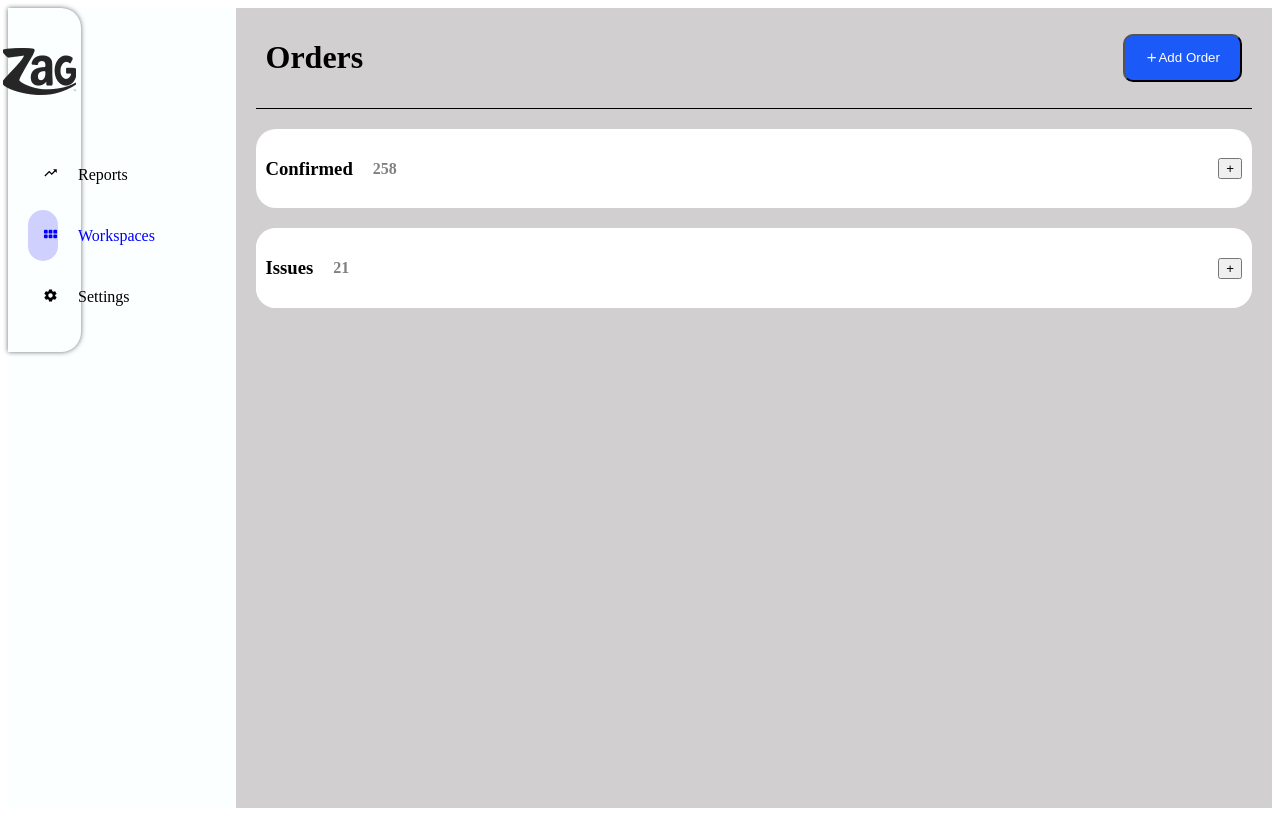
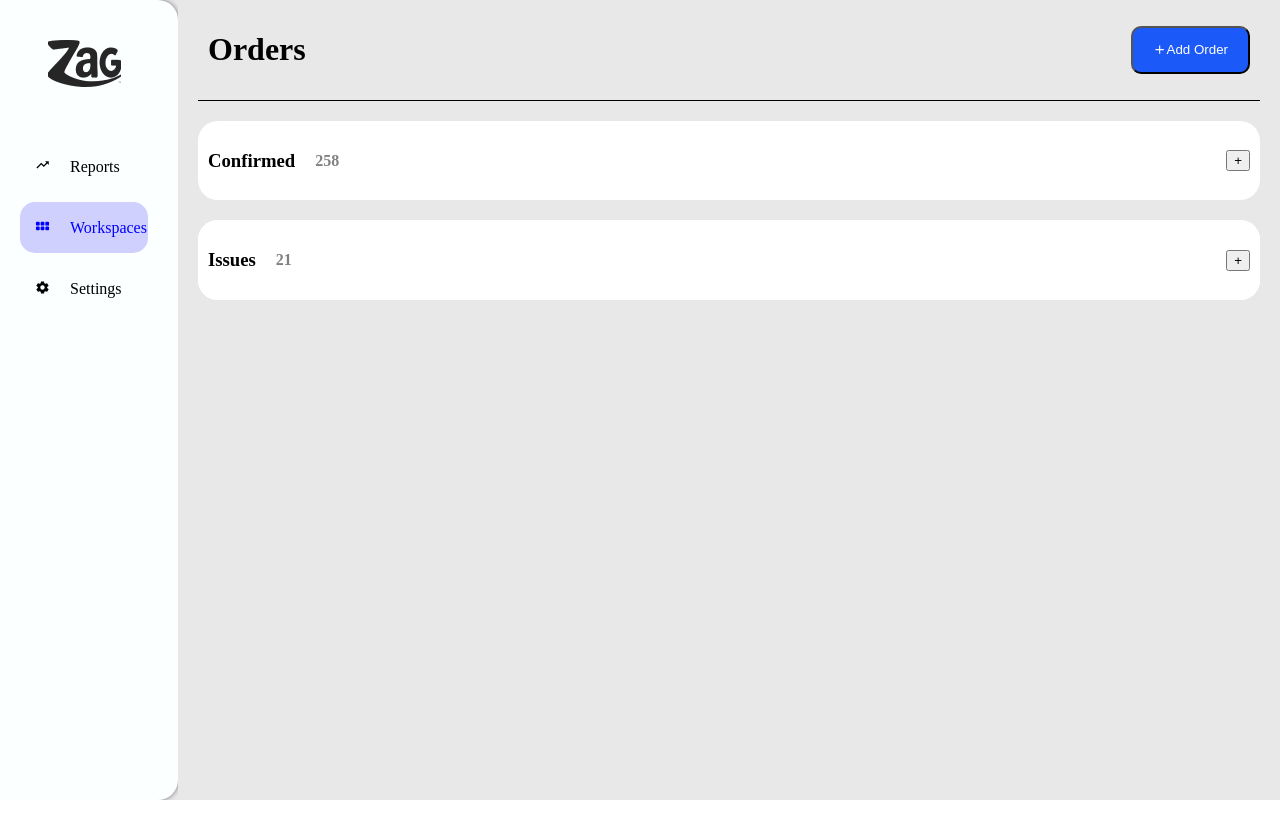
Before and after one commit to Mohit-9440/ajargh-dashboard-screen, a React (Create React App) app: page / in a window 1280 px wide. Built offline with nearby package versions, Linux system fonts and the light colour scheme.

Commit message:
dashboard chanes

```diff
--- a/src/pages/dashboard/Dashboard.jsx
+++ b/src/pages/dashboard/Dashboard.jsx
@@ -7,9 +7,7 @@ import Main from '../../component/main/Main';
 const Dashboard = () => {
   return (
     <div className='dashboard'>
-      <div className='sidebar-wrap'>
         <Sidebar/>
-      </div>
       <div className='header-main-wrap'>
           <Header/>
           <Main/>
--- a/src/pages/dashboard/dashboard.css
+++ b/src/pages/dashboard/dashboard.css
@@ -2,6 +2,10 @@
     display: flex;
     display: flex;
     flex-direction: row;
+    height: 100vh;
+    margin: 0;
+    padding: 0;
+    background-color: rgb(232 232 232);
 }
 .sidebar-wrap{
     width: 18%;
@@ -9,9 +13,11 @@
     background-color: rgb(251, 255, 255);
 }
 .header-main-wrap{
-    width: 82%;
-    height: 100vh;
+    width: 90%;
     display: flex;
     flex-direction: column;
-    background-color: rgb(209, 207, 207);
+    background-color: rgb(232 232 232);
 }
+body{
+    margin: 0;
+}
```
